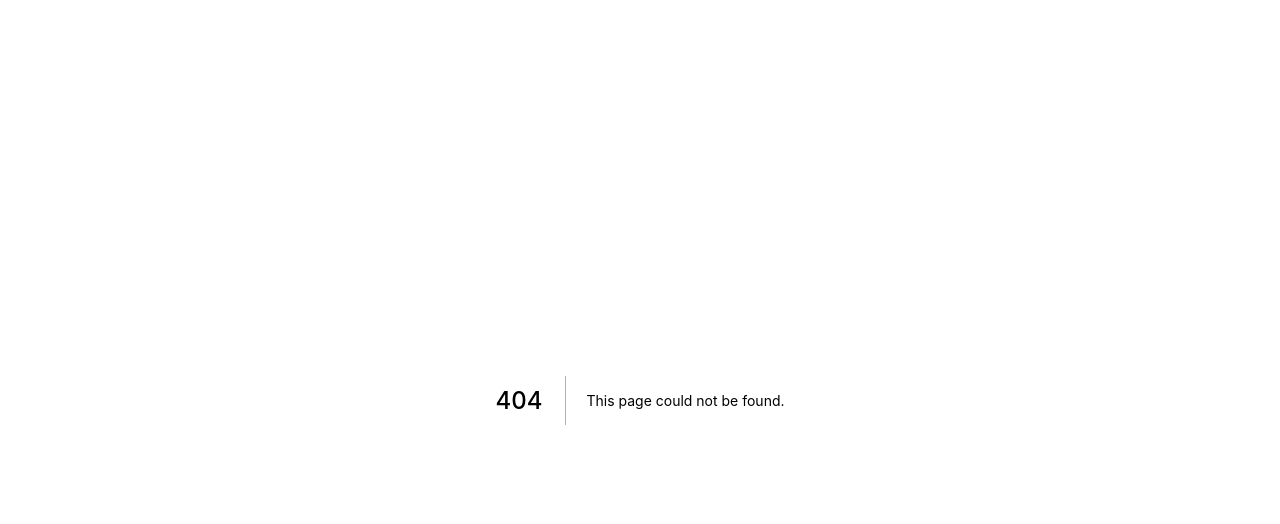
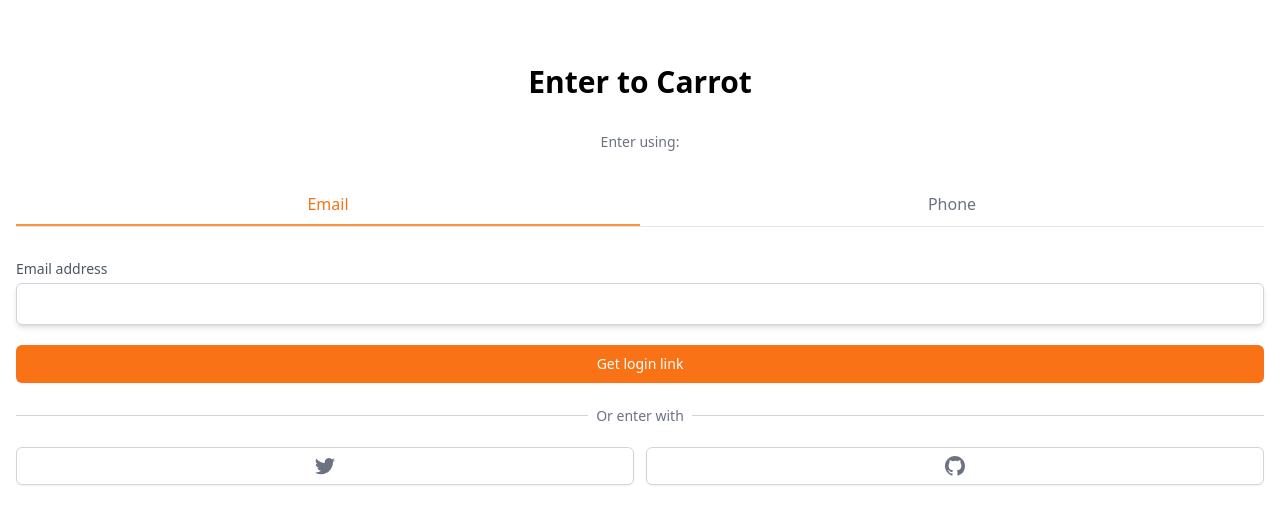
Before and after one commit to Inzahanyang/share-market, a Next.js app: page /enter in a window 1280 px wide. Before the commit this address had no page. Shown: the top 524 px of the page. Built offline with nearby package versions, Linux system fonts and the light colour scheme.

Commit message:
enter_page

```diff
--- a/package.json
+++ b/package.json
@@ -8,6 +8,7 @@
     "lint": "next lint"
   },
   "dependencies": {
+    "@tailwindcss/forms": "^0.4.0",
     "next": "^12.0.10",
     "react": "^18.0.0-rc.0",
     "react-dom": "^18.0.0-rc.0"
--- /dev/null
+++ b/pages/enter.tsx
@@ -0,0 +1,115 @@
+import type { NextPage } from "next";
+import { useState } from "react";
+
+function cls(...classnames: string[]) {
+  return classnames.join(" ");
+}
+
+const Enter: NextPage = () => {
+  const [method, setMethod] = useState<"email" | "phone">("email");
+  const onEmailClick = () => setMethod("email");
+  const onPhoneClick = () => setMethod("phone");
+  return (
+    <div className="mt-16 px-4">
+      <h3 className="text-center text-3xl font-bold">Enter to Carrot</h3>
+      <div className="mt-8">
+        <div className="flex flex-col items-center">
+          <h5 className="text-center text-sm text-gray-500">Enter using:</h5>
+          <div className="mt-10 grid w-full grid-cols-2 border-b ">
+            <button
+              className={cls(
+                "border-b-2 pb-2 font-medium",
+                method === "email"
+                  ? "border-b-2 border-orange-400 text-orange-500"
+                  : "border-transparent text-gray-500"
+              )}
+              onClick={onEmailClick}
+            >
+              Email
+            </button>
+            <button
+              className={cls(
+                "border-b-2 pb-2 font-medium",
+                method === "phone"
+                  ? "border-b-2 border-orange-400 text-orange-500"
+                  : "border-transparent text-gray-500"
+              )}
+              onClick={onPhoneClick}
+            >
+              Phone
+            </button>
+          </div>
+        </div>
+        <form className="mt-8 flex flex-col">
+          <label className="text-sm font-medium text-gray-600">
+            {method === "email" ? "Email address" : null}
+            {method === "phone" ? "Phone number" : null}
+          </label>
+          <div className="mt-1">
+            {method === "email" ? (
+              <input
+                type="email"
+                className="w-full appearance-none rounded-md border border-gray-300 px-3 py-2 placeholder-gray-400 shadow-md focus:border-orange-500 focus:outline-none focus:ring-orange-500"
+                required
+              />
+            ) : null}
+            {method === "phone" ? (
+              <div className="flex rounded-md shadow-sm">
+                <span className="flex select-none items-center justify-center rounded-l-md border border-r-0 border-gray-300  bg-gray-50 px-3 text-sm text-gray-500">
+                  +82
+                </span>
+                <input
+                  type="number"
+                  className="w-full appearance-none rounded-md border border-gray-300 px-3 py-2 placeholder-gray-400 shadow-md focus:border-orange-500 focus:outline-none focus:ring-orange-500"
+                  required
+                />
+              </div>
+            ) : null}
+          </div>
+          <button className="mt-5 rounded-md border border-transparent bg-orange-500 py-2 px-4 text-sm font-medium text-white shadow-sm hover:bg-orange-600 focus:outline-none focus:ring-2 focus:ring-orange-500 focus:ring-offset-2 ">
+            {method === "email" ? "Get login link" : null}
+            {method === "phone" ? "Get one-time password" : null}
+          </button>
+        </form>
+        <div className="mt-8">
+          <div className="relative">
+            <div className="absolute w-full border-t border-gray-300" />
+            <div className="relative -top-3 text-center">
+              <span className="bg-white px-2 text-sm text-gray-500">
+                Or enter with
+              </span>
+            </div>
+          </div>
+          <div className="mt-2 grid grid-cols-2 gap-3">
+            <button className="flex items-center justify-center rounded-md border border-gray-300 bg-white py-2 px-4 text-sm font-medium text-gray-500 shadow-sm hover:bg-gray-50">
+              <svg
+                className="h-5 w-5"
+                aria-hidden="true"
+                fill="currentColor"
+                viewBox="0 0 20 20"
+              >
+                <path d="M6.29 18.251c7.547 0 11.675-6.253 11.675-11.675 0-.178 0-.355-.012-.53A8.348 8.348 0 0020 3.92a8.19 8.19 0 01-2.357.646 4.118 4.118 0 001.804-2.27 8.224 8.224 0 01-2.605.996 4.107 4.107 0 00-6.993 3.743 11.65 11.65 0 01-8.457-4.287 4.106 4.106 0 001.27 5.477A4.073 4.073 0 01.8 7.713v.052a4.105 4.105 0 003.292 4.022 4.095 4.095 0 01-1.853.07 4.108 4.108 0 003.834 2.85A8.233 8.233 0 010 16.407a11.616 11.616 0 006.29 1.84" />
+              </svg>
+            </button>
+            <button className="flex items-center justify-center rounded-md border border-gray-300 bg-white py-2 px-4 text-sm font-medium text-gray-500 shadow-sm hover:bg-gray-50">
+              <svg
+                className="h-5 w-5"
+                aria-hidden="true"
+                fill="currentColor"
+                viewBox="0 0 20 20"
+              >
+                <path
+                  fillRule="evenodd"
+                  d="M10 0C4.477 0 0 4.484 0 10.017c0 4.425 2.865 8.18 6.839 9.504.5.092.682-.217.682-.483 0-.237-.008-.868-.013-1.703-2.782.605-3.369-1.343-3.369-1.343-.454-1.158-1.11-1.466-1.11-1.466-.908-.62.069-.608.069-.608 1.003.07 1.531 1.032 1.531 1.032.892 1.53 2.341 1.088 2.91.832.092-.647.35-1.088.636-1.338-2.22-.253-4.555-1.113-4.555-4.951 0-1.093.39-1.988 1.029-2.688-.103-.253-.446-1.272.098-2.65 0 0 .84-.27 2.75 1.026A9.564 9.564 0 0110 4.844c.85.004 1.705.115 2.504.337 1.909-1.296 2.747-1.027 2.747-1.027.546 1.379.203 2.398.1 2.651.64.7 1.028 1.595 1.028 2.688 0 3.848-2.339 4.695-4.566 4.942.359.31.678.921.678 1.856 0 1.338-.012 2.419-.012 2.747 0 .268.18.58.688.482A10.019 10.019 0 0020 10.017C20 4.484 15.522 0 10 0z"
+                  clipRule="evenodd"
+                />
+              </svg>
+            </button>
+          </div>
+        </div>
+      </div>
+    </div>
+  );
+};
+
+export default Enter;
--- a/pages/index.tsx
+++ b/pages/index.tsx
@@ -2,32 +2,15 @@
 
 const Home: NextPage = () => {
   return (
-    <div>
-      <div className="grid grid-cols-10 gap-2">
-        <div className=" aspect-square bg-sky-50 shadow-lg"></div>
-        <div className=" aspect-square bg-sky-100 shadow-lg"></div>
-        <div className=" aspect-square bg-sky-200 shadow-lg"></div>
-        <div className=" aspect-square bg-sky-300 shadow-lg"></div>
-        <div className=" aspect-square bg-sky-400 shadow-lg"></div>
-        <div className=" aspect-square bg-sky-500 shadow-lg"></div>
-        <div className=" aspect-square bg-sky-600 shadow-lg"></div>
-        <div className=" aspect-square bg-sky-700 shadow-lg"></div>
-        <div className=" aspect-square bg-sky-800 shadow-lg"></div>
-        <div className=" aspect-square bg-sky-900 shadow-lg"></div>
-      </div>
-
-      <div className=" box-border flex h-screen items-center justify-center bg-red-600">
-        <h1 className="rounded-full border-2 border-blue-400 p-20 text-center text-9xl text-white">
-          it works?
-        </h1>
-        <p className=" ml-4 mr-4 text-5xl text-cyan-500  ">
-          Lorem ipsum dolor sit amet consectetur adipisicing elit. Iste
-          exercitationem itaque obcaecati quo soluta repellendus commodi, in
-          libero dolorem neque molestiae quidem reiciendis nobis ut repudiandae
-          hic consectetur tempora corrupti.
-        </p>
-      </div>
-    </div>
+    <details>
+      <summary>Hello</summary>
+      <p>
+        Lorem ipsum dolor sit, amet consectetur adipisicing elit. Officiis amet
+        omnis sapiente sint magnam tempore error. Cum cumque molestias quam
+        eaque amet. Fugit, tempore similique veritatis officia doloribus quis
+        recusandae?
+      </p>
+    </details>
   );
 };
 
--- a/tailwind.config.js
+++ b/tailwind.config.js
@@ -6,5 +6,6 @@
   theme: {
     extend: {},
   },
-  plugins: [],
+  darkMode: "media", //class
+  plugins: [require("@tailwindcss/forms")],
 };
```
Also changed, not shown: 1 other file (tests, documents, lock files or other folders).
